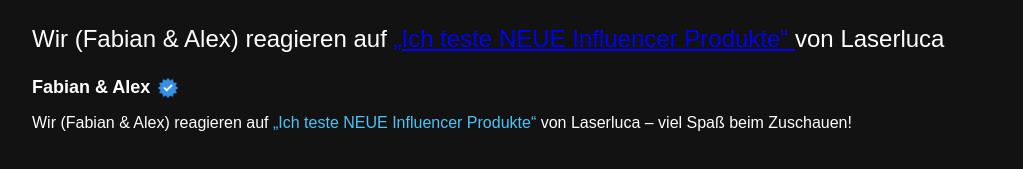
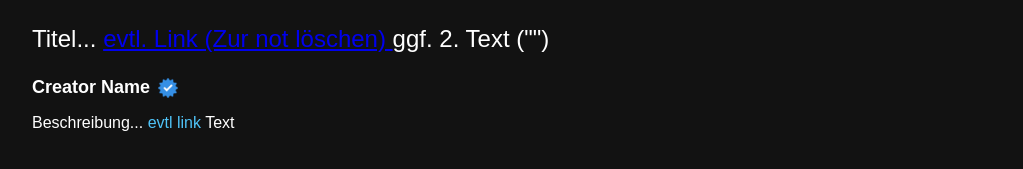
Before and after one commit to DuctileBonsai49/--Nicht-ffentlich--, a plain HTML site: page index.html in a window 1280 px wide. Shown: the part 503-672 px from the top of the page, without its empty margins (128-1151 px from the left). Drawn offline with Linux system fonts and the light colour scheme.

Commit message:
Update index.html

```diff
--- a/index.html
+++ b/index.html
@@ -66,22 +66,22 @@
         </video>
 
         <!-- Video Titel -->
-        <div class="video-title"><p>Wir (Fabian & Alex) reagieren auf
-                <a href="https://www.youtube.com/watch?v=sLngL5HJ3k4" target="_blank">
-                    „Ich teste NEUE Influencer Produkte“
-                </a> von Laserluca</div>
+        <div class="video-title"><p>Titel...
+                <a href="https://www.youtube.com/" target="_blank">
+                   evtl. Link (Zur not löschen)
+                </a>ggf. 2. Text ("")</div>
 
         <!-- Creator Info -->
         <div class="creator">
             <div style="display: flex; align-items: center;">
-                <div class="creator-name">Fabian & Alex</div>
+                <div class="creator-name">Creator Name</div>
                 <img src="verified.png" alt="Verifiziert" class="verified-icon">
             </div>
             <div class="video-description">
-                <p>Wir (Fabian & Alex) reagieren auf
-                <a href="https://www.youtube.com/watch?v=sLngL5HJ3k4" target="_blank">
-                    „Ich teste NEUE Influencer Produkte“
-                </a> von Laserluca – viel Spaß beim Zuschauen!</p>
+                <p>Beschreibung...
+                <a href="https://www.youtube.com/" target="_blank">
+                    evtl link
+                </a>Text</p>
             </div>
         </div>
     </div>
```
